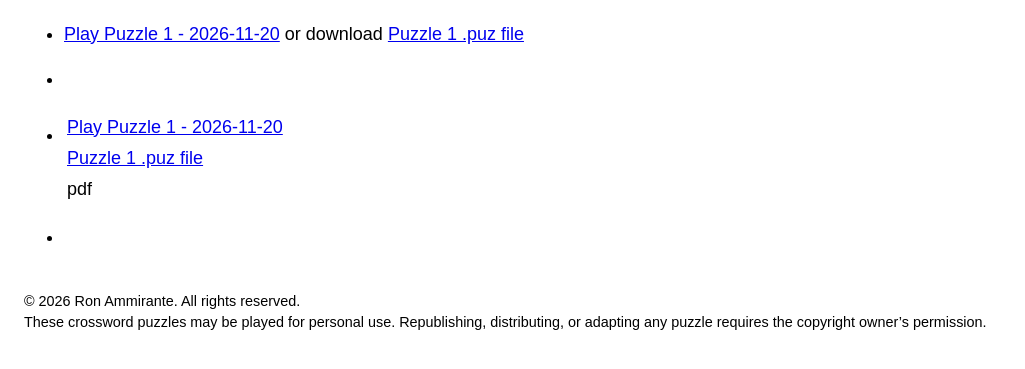
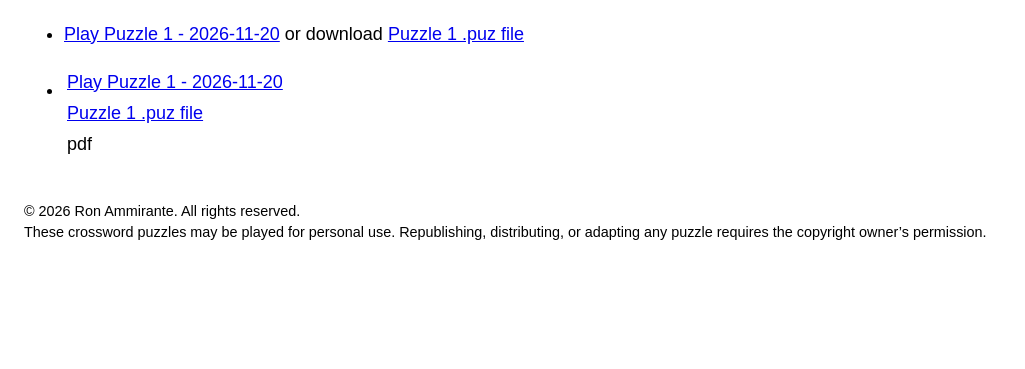
Before and after one commit to ronammirante/grids, a plain HTML site: page index.html in a window 1280 px wide. Shown: the part 107-476 px from the top of the page, without its empty margins (0-1025 px from the left). Drawn offline with Linux system fonts and the light colour scheme.

Commit message:
Update index.html

```diff
--- a/index.html
+++ b/index.html
@@ -40,12 +40,6 @@
   </li>
 </ul>
 
-  <ul>
-  <li>
-
-  </li>
-</ul>
-
 
 <ul>
   <li>
@@ -57,11 +51,6 @@
         <tr><td>pdf</td></tr>
       </tbody>
     </table>
-  </li>
-</ul>
-<ul>
-  <li>
-
   </li>
 </ul>
 
```
